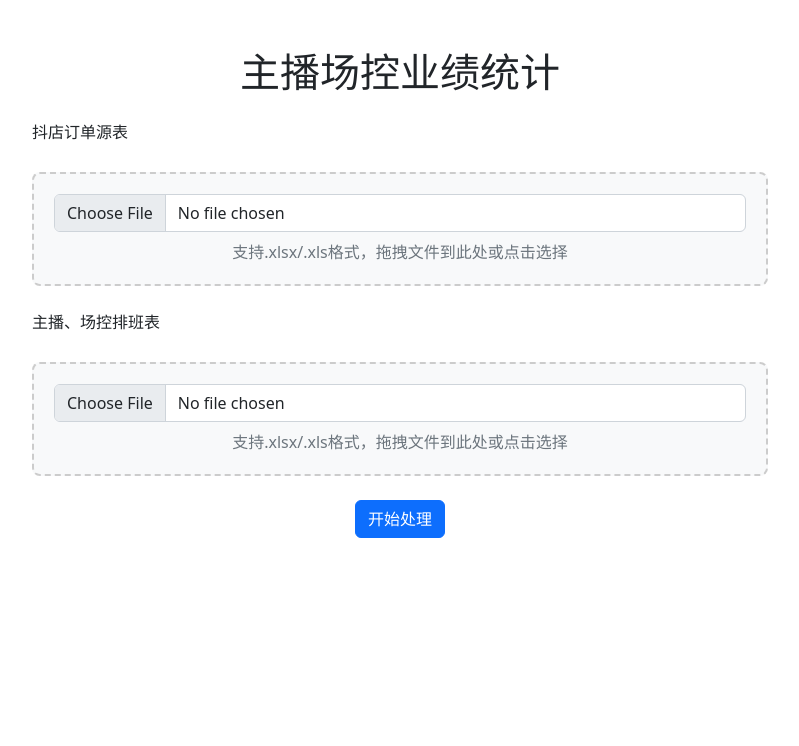
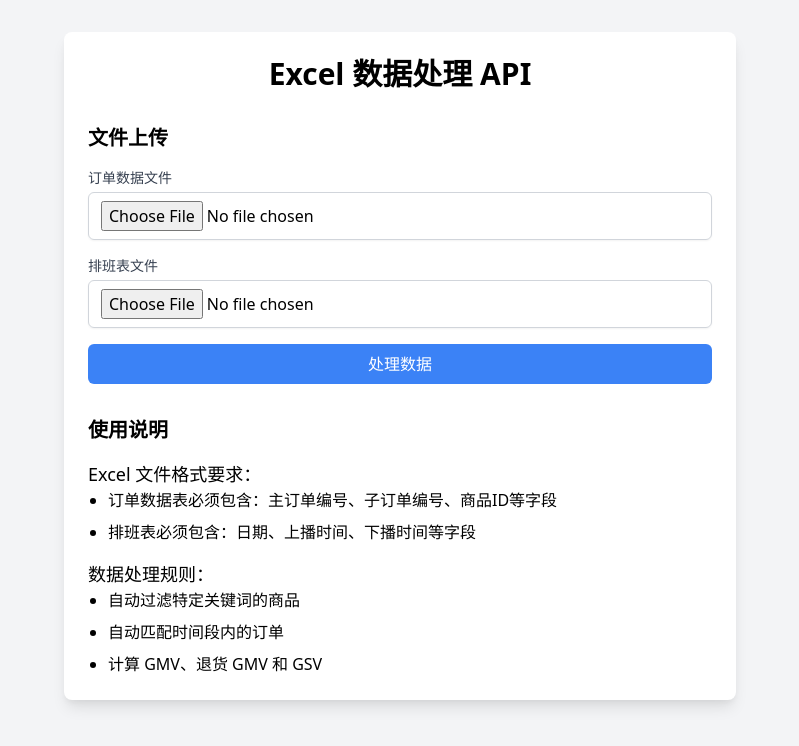
Before and after one commit to Chanfishs/zbgmv, a Flask app: page / in a window 1280 px wide. Shown: the top 746 px of the page, without its empty margins (240-1039 px from the left). Run offline with Flask 3, Linux system fonts and the light colour scheme; parts of the project's set-up code (start-up, migrations or seed data) failed here and were passed over; some libraries are stand-ins or nearby versions.

Commit message:
feat: 添加前端界面

```diff
--- a/api/templates/index.html
+++ b/api/templates/index.html
@@ -1,222 +1,89 @@
 <!DOCTYPE html>
-<html lang="zh-CN">
+<html lang="zh">
 <head>
     <meta charset="UTF-8">
     <meta name="viewport" content="width=device-width, initial-scale=1.0">
-    <title>主播场控业绩统计</title>
-    <link href="https://cdn.bootcdn.net/ajax/libs/twitter-bootstrap/5.2.3/css/bootstrap.min.css" rel="stylesheet">
-    <style>
-        .upload-area {
-            border: 2px dashed #ccc;
-            border-radius: 8px;
-            padding: 20px;
-            text-align: center;
-            margin: 20px 0;
-            background-color: #f8f9fa;
-        }
-        .upload-area.dragover {
-            border-color: #0d6efd;
-            background-color: #e9ecef;
-        }
-        #progressArea {
-            display: none;
-        }
-        #resultArea {
-            display: none;
-        }
-        .error-message {
-            color: #dc3545;
-            margin-top: 10px;
-            display: none;
-        }
-    </style>
+    <title>Excel 数据处理 API</title>
+    <link href="https://cdn.jsdelivr.net/npm/tailwindcss@2.2.19/dist/tailwind.min.css" rel="stylesheet">
 </head>
-<body>
-    <div class="container py-5">
-        <h1 class="text-center mb-4">主播场控业绩统计</h1>
+<body class="bg-gray-100">
+    <div class="container mx-auto px-4 py-8">
+        <div class="max-w-2xl mx-auto bg-white rounded-lg shadow-lg p-6">
+            <h1 class="text-3xl font-bold text-center mb-8">Excel 数据处理 API</h1>
 
-        <div class="row justify-content-center">
-            <div class="col-md-8">
-                <form id="uploadForm" class="needs-validation" novalidate>
-                    <!-- 订单文件上传 -->
-                    <div class="mb-4">
-                        <label for="orderFile" class="form-label">抖店订单源表</label>
-                        <div class="upload-area" id="orderUploadArea">
-                            <input type="file" class="form-control" id="orderFile" name="order_file"
-                                   accept=".xlsx,.xls" required>
-                            <div class="mt-2 text-muted">
-                                支持.xlsx/.xls格式，拖拽文件到此处或点击选择
-                            </div>
-                        </div>
-                        <div class="invalid-feedback">请选择订单文件</div>
+            <div class="mb-8">
+                <h2 class="text-xl font-semibold mb-4">文件上传</h2>
+                <form id="uploadForm" class="space-y-4">
+                    <div>
+                        <label class="block text-sm font-medium text-gray-700">订单数据文件</label>
+                        <input type="file" name="order_file" accept=".xlsx" required
+                               class="mt-1 block w-full px-3 py-2 border border-gray-300 rounded-md shadow-sm">
                     </div>
+                    <div>
+                        <label class="block text-sm font-medium text-gray-700">排班表文件</label>
+                        <input type="file" name="schedule_file" accept=".xlsx" required
+                               class="mt-1 block w-full px-3 py-2 border border-gray-300 rounded-md shadow-sm">
+                    </div>
+                    <button type="submit"
+                            class="w-full bg-blue-500 text-white px-4 py-2 rounded-md hover:bg-blue-600 focus:outline-none focus:ring-2 focus:ring-blue-500">
+                        处理数据
+                    </button>
+                </form>
+            </div>
 
-                    <!-- 排班表文件上传 -->
-                    <div class="mb-4">
-                        <label for="scheduleFile" class="form-label">主播、场控排班表</label>
-                        <div class="upload-area" id="scheduleUploadArea">
-                            <input type="file" class="form-control" id="scheduleFile" name="schedule_file"
-                                   accept=".xlsx,.xls" required>
-                            <div class="mt-2 text-muted">
-                                支持.xlsx/.xls格式，拖拽文件到此处或点击选择
-                            </div>
-                        </div>
-                        <div class="invalid-feedback">请选择排班表文件</div>
-                    </div>
+            <div class="space-y-4">
+                <h2 class="text-xl font-semibold">使用说明</h2>
+                <div class="prose">
+                    <h3 class="text-lg font-medium">Excel 文件格式要求：</h3>
+                    <ul class="list-disc pl-5 space-y-2">
+                        <li>订单数据表必须包含：主订单编号、子订单编号、商品ID等字段</li>
+                        <li>排班表必须包含：日期、上播时间、下播时间等字段</li>
+                    </ul>
 
-                    <!-- 提交按钮 -->
-                    <div class="text-center">
-                        <button type="submit" class="btn btn-primary" id="submitBtn">
-                            开始处理
-                        </button>
-                    </div>
-                </form>
-
-                <!-- 进度显示区域 -->
-                <div id="progressArea" class="mt-4">
-                    <div class="progress">
-                        <div class="progress-bar progress-bar-striped progress-bar-animated"
-                             role="progressbar" style="width: 0%"></div>
-                    </div>
-                    <div class="text-center mt-2" id="progressText">正在处理...</div>
-                </div>
-
-                <!-- 错误信息显示 -->
-                <div id="errorMessage" class="alert alert-danger mt-3" style="display: none;">
-                </div>
-
-                <!-- 结果显示区域 -->
-                <div id="resultArea" class="mt-4">
-                    <div class="alert alert-success" role="alert">
-                        处理完成！<a href="#" id="downloadLink" class="alert-link">点击下载结果文件</a>
-                    </div>
+                    <h3 class="text-lg font-medium mt-4">数据处理规则：</h3>
+                    <ul class="list-disc pl-5 space-y-2">
+                        <li>自动过滤特定关键词的商品</li>
+                        <li>自动匹配时间段内的订单</li>
+                        <li>计算 GMV、退货 GMV 和 GSV</li>
+                    </ul>
                 </div>
             </div>
         </div>
     </div>
 
-    <script src="https://cdn.bootcdn.net/ajax/libs/twitter-bootstrap/5.2.3/js/bootstrap.bundle.min.js"></script>
     <script>
-        document.addEventListener('DOMContentLoaded', function() {
-            const form = document.getElementById('uploadForm');
-            const progressArea = document.getElementById('progressArea');
-            const resultArea = document.getElementById('resultArea');
-            const progressBar = document.querySelector('.progress-bar');
-            const progressText = document.getElementById('progressText');
-            const submitBtn = document.getElementById('submitBtn');
-            const downloadLink = document.getElementById('downloadLink');
-            const errorMessage = document.getElementById('errorMessage');
+        document.getElementById('uploadForm').addEventListener('submit', async (e) => {
+            e.preventDefault();
 
-            // 处理文件拖放
-            ['orderUploadArea', 'scheduleUploadArea'].forEach(areaId => {
-                const area = document.getElementById(areaId);
-                const input = area.querySelector('input');
+            const formData = new FormData();
+            const orderFile = document.querySelector('input[name="order_file"]').files[0];
+            const scheduleFile = document.querySelector('input[name="schedule_file"]').files[0];
 
-                area.addEventListener('dragover', (e) => {
-                    e.preventDefault();
-                    area.classList.add('dragover');
+            formData.append('order_file', orderFile);
+            formData.append('schedule_file', scheduleFile);
+
+            try {
+                const response = await fetch('/api/process', {
+                    method: 'POST',
+                    body: formData
                 });
 
-                area.addEventListener('dragleave', () => {
-                    area.classList.remove('dragover');
-                });
-
-                area.addEventListener('drop', (e) => {
-                    e.preventDefault();
-                    area.classList.remove('dragover');
-                    input.files = e.dataTransfer.files;
-                    // 触发change事件
-                    const event = new Event('change', { bubbles: true });
-                    input.dispatchEvent(event);
-                });
-            });
-
-            // 表单提交处理
-            form.addEventListener('submit', async function(e) {
-                e.preventDefault();
-
-                if (!form.checkValidity()) {
-                    e.stopPropagation();
-                    form.classList.add('was-validated');
-                    return;
+                if (response.ok) {
+                    const blob = await response.blob();
+                    const url = window.URL.createObjectURL(blob);
+                    const a = document.createElement('a');
+                    a.href = url;
+                    a.download = '处理结果.xlsx';
+                    document.body.appendChild(a);
+                    a.click();
+                    window.URL.revokeObjectURL(url);
+                    a.remove();
+                } else {
+                    alert('处理失败，请检查文件格式是否正确');
                 }
-
-                const formData = new FormData(form);
-                submitBtn.disabled = true;
-                progressArea.style.display = 'block';
-                resultArea.style.display = 'none';
-                errorMessage.style.display = 'none';
-                progressBar.style.width = '0%';
-                progressBar.classList.remove('bg-danger');
-                progressText.textContent = '正在上传文件...';
-
-                try {
-                    // 模拟上传进度
-                    let progress = 0;
-                    const progressInterval = setInterval(() => {
-                        if (progress < 90) {
-                            progress += 10;
-                            progressBar.style.width = `${progress}%`;
-                        }
-                    }, 500);
-
-                    const response = await fetch(window.location.origin + '/api/upload', {
-                        method: 'POST',
-                        body: formData,
-                        headers: {
-                            'Accept': 'application/json'
-                        }
-                    });
-
-                    clearInterval(progressInterval);
-
-                    // 解析响应
-                    const contentType = response.headers.get('content-type');
-                    let result;
-                    if (contentType && contentType.includes('application/json')) {
-                        result = await response.json();
-                    } else {
-                        throw new Error('服务器返回格式错误');
-                    }
-
-                    if (!response.ok) {
-                        throw new Error(result.message || '处理失败');
-                    }
-
-                    if (result.success) {
-                        progressBar.style.width = '100%';
-                        progressText.textContent = '处理完成！';
-                        resultArea.style.display = 'block';
-                        // 直接从 base64 创建下载链接
-                        const blob = new Blob(
-                            [Uint8Array.from(atob(result.content), c => c.charCodeAt(0))],
-                            { type: 'application/vnd.openxmlformats-officedocument.spreadsheetml.sheet' }
-                        );
-                        downloadLink.href = URL.createObjectURL(blob);
-                        downloadLink.download = `统计结果_${new Date().toISOString().slice(0,19).replace(/[-:]/g, '')}.xlsx`;
-                    } else {
-                        throw new Error(result.message || '处理失败');
-                    }
-                } catch (error) {
-                    progressBar.style.width = '100%';
-                    progressBar.classList.add('bg-danger');
-                    progressText.textContent = '处理失败';
-                    errorMessage.textContent = error.message || '文件处理失败，请重试';
-                    errorMessage.style.display = 'block';
-                } finally {
-                    submitBtn.disabled = false;
-                }
-            });
-
-            // 文件选择变化时清除错误提示
-            document.querySelectorAll('input[type="file"]').forEach(input => {
-                input.addEventListener('change', () => {
-                    errorMessage.style.display = 'none';
-                    progressArea.style.display = 'none';
-                    resultArea.style.display = 'none';
-                    progressBar.classList.remove('bg-danger');
-                });
-            });
+            } catch (error) {
+                alert('上传失败：' + error.message);
+            }
         });
     </script>
 </body>
--- a/requirements.txt
+++ b/requirements.txt
@@ -10,3 +10,5 @@ fastapi==0.104.1
 python-multipart==0.0.6
 uvicorn==0.24.0
 requests==2.31.0
+jinja2==3.1.2
+aiofiles==23.2.1
```
Also changed, not shown: api/process.py (+13 -4 lines).
